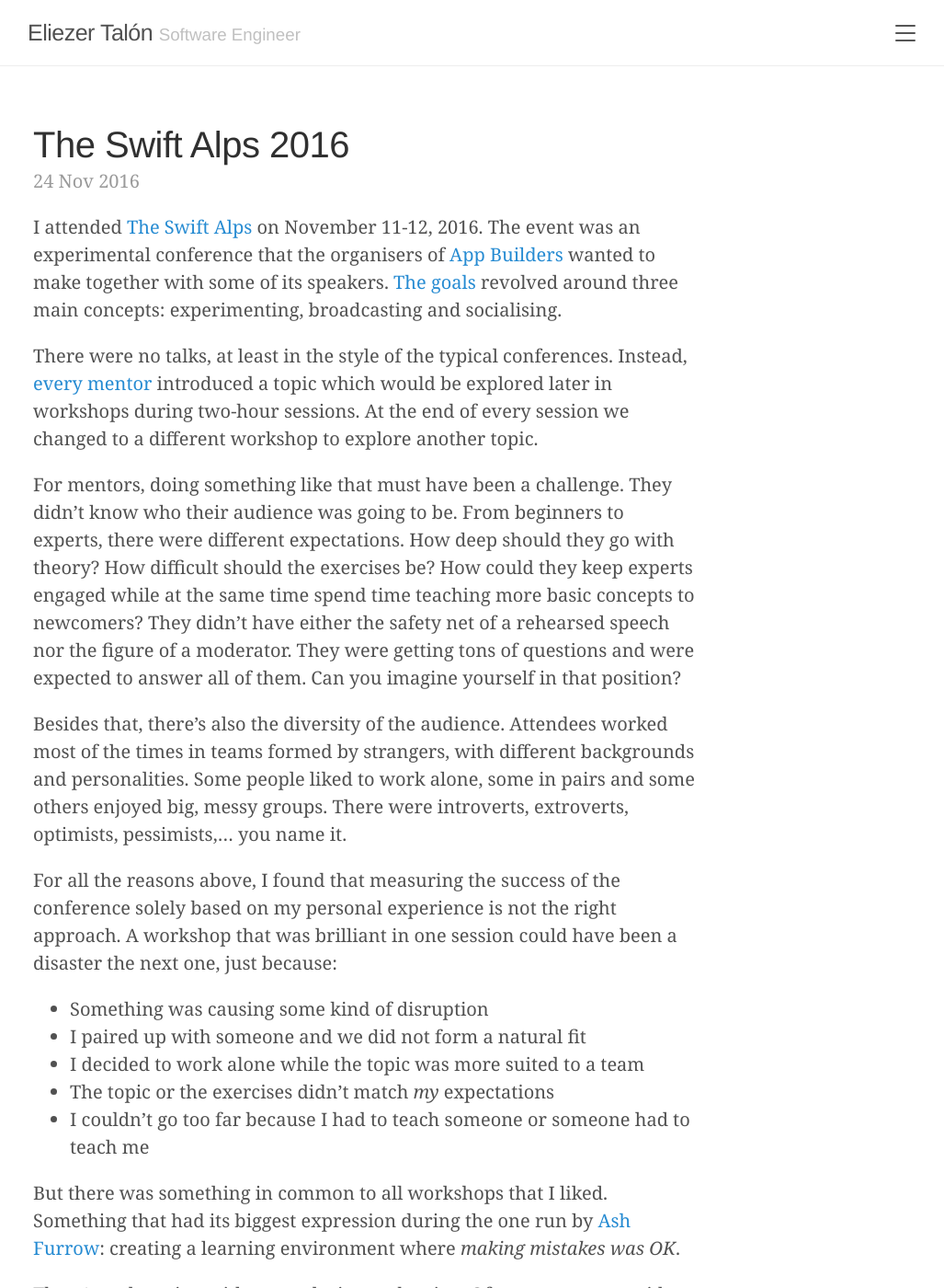
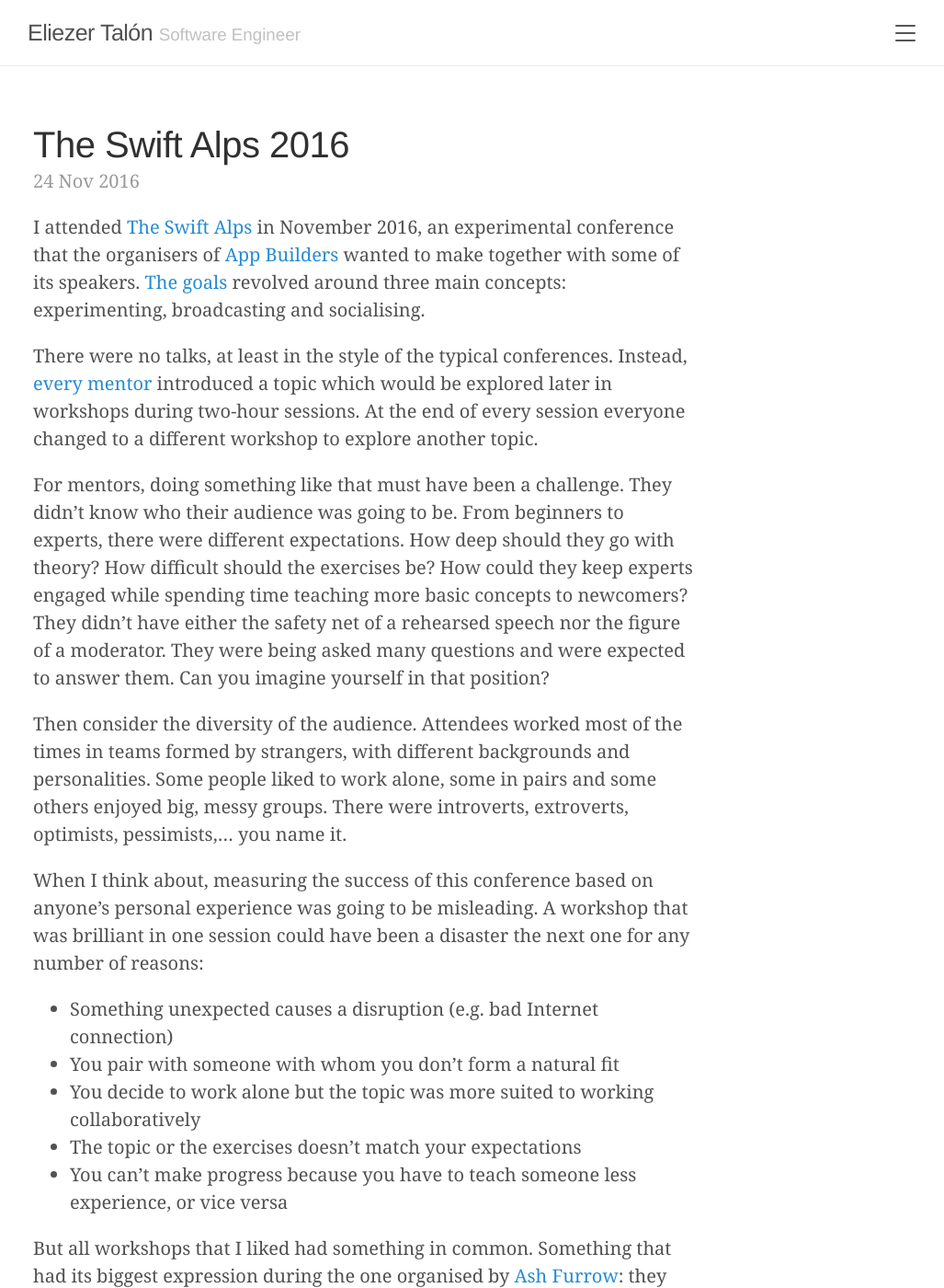
Before and after one commit to elitalon/elitalon.github.io, a Jekyll site: the page built from _posts/2016-11-24-the-swift-alps-2016.md, in a window 1280 px wide and 1400 px high. Shown: the whole window at 92% size, without its empty margins (244-1271 px from the left). Built offline with Jekyll 4.4.1, drawn with Linux system fonts in a browser that asks for light colours; some of the changed text lies outside the part shown.

Commit message:
Review and edit 'The Swift Alps 2016'

```diff
--- a/_posts/2016-11-24-the-swift-alps-2016.md
+++ b/_posts/2016-11-24-the-swift-alps-2016.md
@@ -1,32 +1,32 @@
 ---
 title: The Swift Alps 2016
-description: Quick notes about The Swift Alps conference on November 11-12, 2016
+description: Quick notes about The Swift Alps conference that took place in November 2016
 ---
-I attended [The Swift Alps](http://theswiftalps.com) on November 11-12, 2016. The event was an experimental conference that the organisers of [App Builders](https://appbuilders.ch) wanted to make together with some of its speakers. [The goals](https://medium.com/@swiftalps/the-concept-behind-the-swift-alps-5b07e04c7ed1#.9vb0hlxz4) revolved around three main concepts: experimenting, broadcasting and socialising.
+I attended [The Swift Alps](http://theswiftalps.com) in November 2016, an experimental conference that the organisers of [App Builders](https://appbuilders.ch) wanted to make together with some of its speakers. [The goals](https://medium.com/@swiftalps/the-concept-behind-the-swift-alps-5b07e04c7ed1#.9vb0hlxz4) revolved around three main concepts: experimenting, broadcasting and socialising.
 
 <!--more-->
 
-There were no talks, at least in the style of the typical conferences. Instead, [every mentor](http://theswiftalps.com/#mentors) introduced a topic which would be explored later in workshops during two-hour sessions. At the end of every session we changed to a different workshop to explore another topic.
+There were no talks, at least in the style of the typical conferences. Instead, [every mentor](http://theswiftalps.com/#mentors) introduced a topic which would be explored later in workshops during two-hour sessions. At the end of every session everyone changed to a different workshop to explore another topic.
 
-For mentors, doing something like that must have been a challenge. They didn't know who their audience was going to be. From beginners to experts, there were different expectations. How deep should they go with theory? How difficult should the exercises be? How could they keep experts engaged while at the same time spend time teaching more basic concepts to newcomers? They didn't have either the safety net of a rehearsed speech nor the figure of a moderator. They were getting tons of questions and were expected to answer all of them. Can you imagine yourself in that position?
+For mentors, doing something like that must have been a challenge. They didn't know who their audience was going to be. From beginners to experts, there were different expectations. How deep should they go with theory? How difficult should the exercises be? How could they keep experts engaged while spending time teaching more basic concepts to newcomers? They didn't have either the safety net of a rehearsed speech nor the figure of a moderator. They were being asked many questions and were expected to answer them. Can you imagine yourself in that position?
 
-Besides that, there's also the diversity of the audience. Attendees worked most of the times in teams formed by strangers, with different backgrounds and personalities. Some people liked to work alone, some in pairs and some others enjoyed big, messy groups. There were introverts, extroverts, optimists, pessimists,… you name it.
+Then consider the diversity of the audience. Attendees worked most of the times in teams formed by strangers, with different backgrounds and personalities. Some people liked to work alone, some in pairs and some others enjoyed big, messy groups. There were introverts, extroverts, optimists, pessimists,… you name it.
 
-For all the reasons above, I found that measuring the success of the conference solely based on my personal experience is not the right approach. A workshop that was brilliant in one session could have been a disaster the next one, just because:
+When I think about, measuring the success of this conference based on anyone's personal experience was going to be misleading. A workshop that was brilliant in one session could have been a disaster the next one for any number of reasons:
 
-- Something was causing some kind of disruption
-- I paired up with someone and we did not form a natural fit
-- I decided to work alone while the topic was more suited to a team
-- The topic or the exercises didn't match *my* expectations
-- I couldn't go too far because I had to teach someone or someone had to teach me
+- Something unexpected causes a disruption (e.g. bad Internet connection)
+- You pair with someone with whom you don't form a natural fit
+- You decide to work alone but the topic was more suited to working collaboratively
+- The topic or the exercises doesn't match your expectations
+- You can't make progress because you have to teach someone less experience, or vice versa
 
-But there was something in common to all workshops that I liked. Something that had its biggest expression during the one run by [Ash Furrow](https://twitter.com/@ashfurrow): creating a learning environment where _making mistakes was OK_.
+But all workshops that I liked had something in common. Something that had its biggest expression during the one organised by [Ash Furrow](https://twitter.com/@ashfurrow): they created a learning environment where making mistakes was OK.
 
-There's no learning without exploring and trying. Of course not every idea will be valid to solve a particular problem. But frequently you will not know that until you actually try at least some of them. Working in an environment where making mistakes is rewarded as failure will undermine any attempt of learning and improving.
+There's no learning without exploring, trying and making mistakes. Of course not every idea will be valid to solve a particular problem. But frequently you will not know that until you try at least some of them. Working in an environment where making mistakes is rewarded as a failure will undermine any attempt of learning and improving.
 
-I also liked how Ash structured his workshop. Using the workflow of contributing to an open source project, he prepared coding exercises to be completed on several iterations with increasing complexity. That way, newbies could learn basic concepts without being overwhelmed while experienced developers could progress with more advanced stuff. That helped create an atmosphere where everyone would feel comfortable.
+I also liked how Ash structured his workshop. Using the workflow of contributing to an open source project, he prepared coding exercises to be completed on several iterations with increasing complexity. That way, newbies could learn basic concepts without being overwhelmed while experienced developers could progress with more advanced stuff. That helped create an atmosphere where everyone could feel comfortable.
 
-So I'm happy to have been part of The Swift Alps experiment and I would like to thank every mentor of the workshops I attended:
+I'm happy to have been part of The Swift Alps experiment and I would like to thank every mentor of the workshops I attended:
 
 - [Maxim Cramer](https://twitter.com/mennenia), on "Design and OSS".
 - [Adrian Kosmaczewski](https://twitter.com/akosma), on "Server Side Swift".
```
